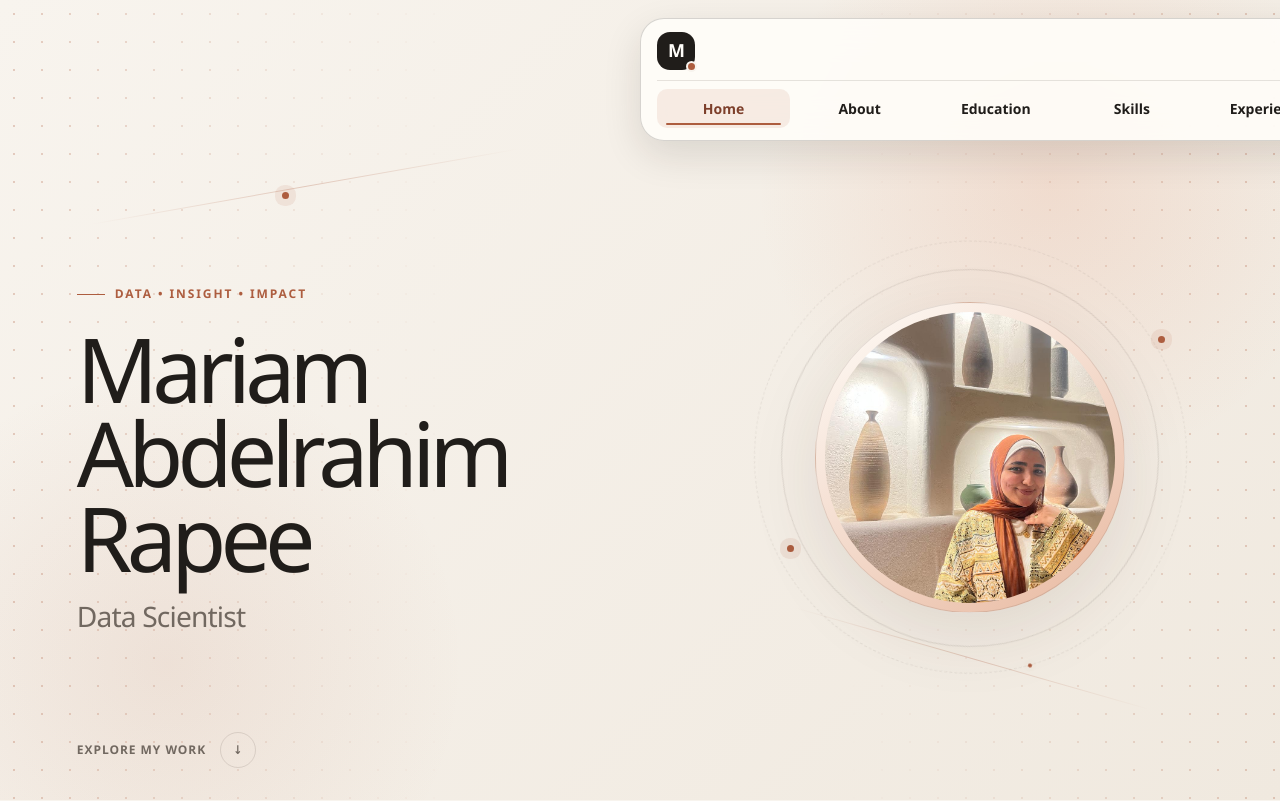
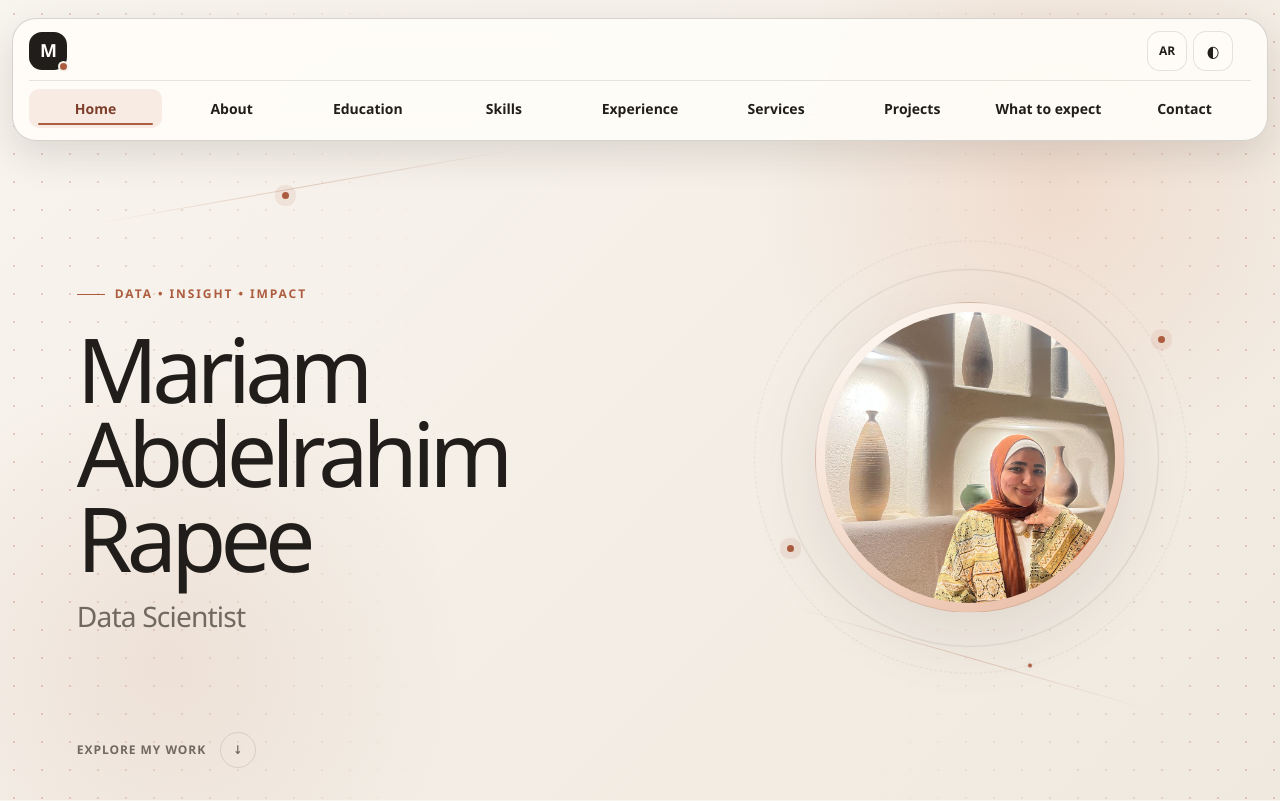
Before and after one commit to MariamAbdelrahim/Mariam-Abdelrahim-Portfolio, a Next.js app: page / in a window 1280 px wide. Shown: the top 801 px of the page. Built offline with nearby package versions, Linux system fonts and the light colour scheme.

Commit message:
Center navigation across viewport

```diff
--- a/app/globals.css
+++ b/app/globals.css
@@ -44,6 +44,7 @@ html {
 
 body {
   margin: 0;
+  overflow-x: hidden;
   background: var(--bg);
   color: var(--text);
   font-family: "Segoe UI", Tahoma, Arial, sans-serif;
@@ -81,6 +82,7 @@ video {
   z-index: 100;
   top: 18px;
   left: 50%;
+  transform: translateX(-50%);
   width: min(1440px, calc(100% - 24px));
   min-height: 108px;
   padding: 12px 16px;
```
